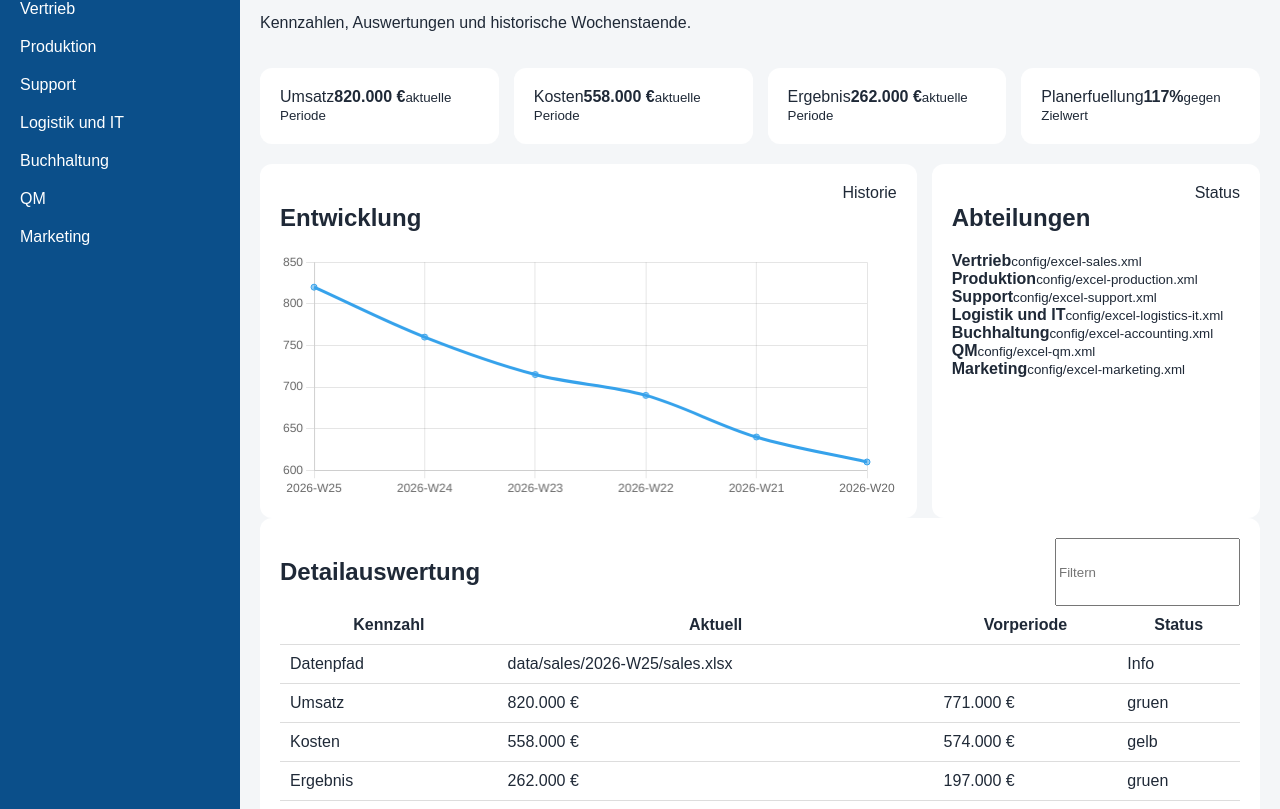
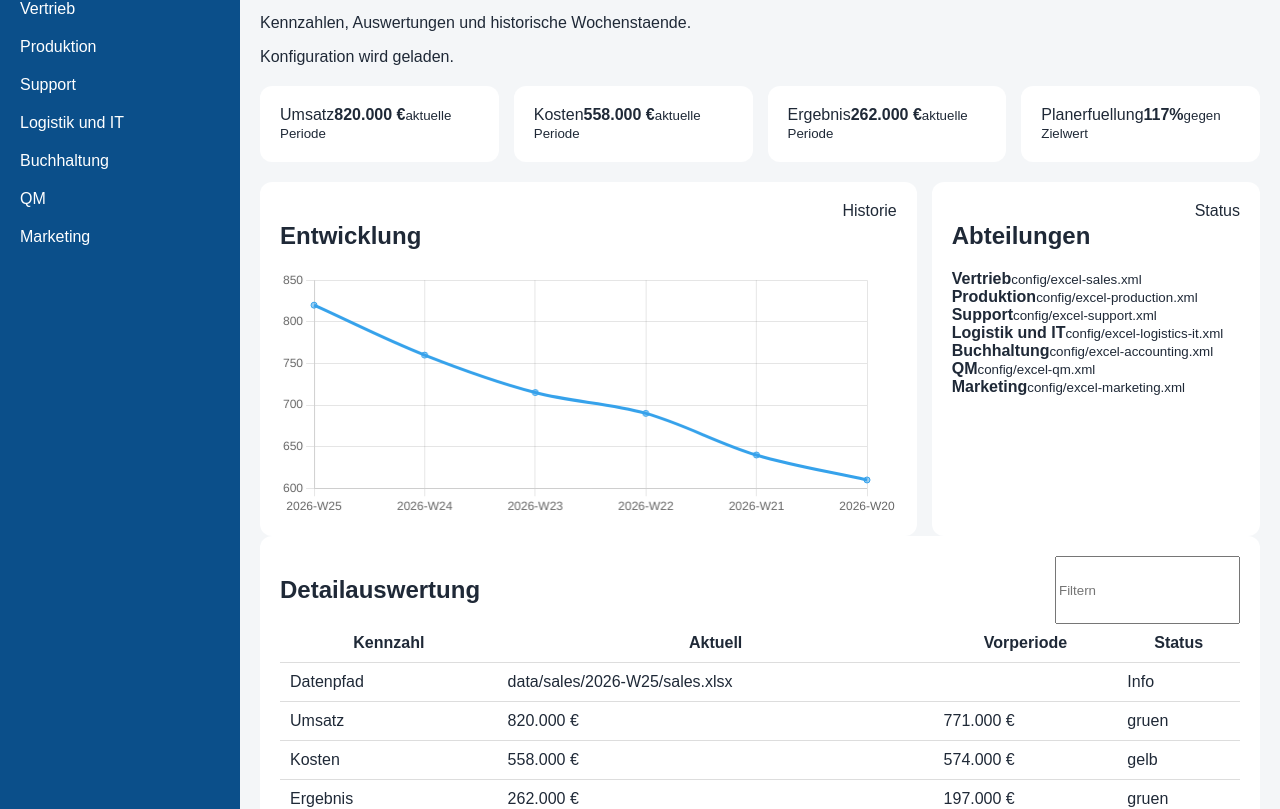
Before and after one commit to MrJPB1/tci-Dashboard, a plain HTML site: page index.html in a window 1280 px wide. Shown: the part 120-929 px from the top of the page. Drawn offline with nearby package versions, Linux system fonts and the light colour scheme.

Commit message:
Release 0.3 add XLSX runtime dependency

```diff
--- a/index.html
+++ b/index.html
@@ -6,55 +6,24 @@
   <title>tci Controlling Dashboard</title>
   <link rel="stylesheet" href="assets/css/styles.css">
   <script src="https://cdn.jsdelivr.net/npm/chart.js" defer></script>
+  <script src="https://cdn.jsdelivr.net/npm/xlsx/dist/xlsx.full.min.js" defer></script>
   <script src="assets/js/app.js" defer></script>
 </head>
 <body>
   <div class="layout">
     <aside class="sidebar">
       <div class="brand">tci</div>
-      <nav id="departmentNav">
-        <a href="#overview" class="active">Uebersicht</a>
-      </nav>
+      <nav id="departmentNav"><a href="#overview" class="active">Uebersicht</a></nav>
     </aside>
-
     <main class="content">
       <header class="header">
-        <div>
-          <p class="meta">Controlling Dashboard</p>
-          <h1 id="pageTitle">Uebersicht</h1>
-          <p>Kennzahlen, Auswertungen und historische Wochenstaende.</p>
-        </div>
-        <div class="filters">
-          <label>Periode <select id="periodSelect"></select></label>
-          <label>Abteilung <select id="departmentSelect"></select></label>
-        </div>
+        <div><p class="meta">Controlling Dashboard</p><h1 id="pageTitle">Uebersicht</h1><p>Kennzahlen, Auswertungen und historische Wochenstaende.</p></div>
+        <div class="filters"><label>Periode <select id="periodSelect"></select></label><label>Abteilung <select id="departmentSelect"></select></label></div>
       </header>
-
-      <section class="cards" id="kpiCards">
-        <article class="card"><span>Umsatz</span><strong id="kpiRevenue">-</strong><small>aktuelle Periode</small></article>
-        <article class="card"><span>Kosten</span><strong id="kpiCosts">-</strong><small>aktuelle Periode</small></article>
-        <article class="card"><span>Ergebnis</span><strong id="kpiResult">-</strong><small>aktuelle Periode</small></article>
-        <article class="card"><span>Planerfuellung</span><strong id="kpiTarget">-</strong><small>gegen Zielwert</small></article>
-      </section>
-
-      <section class="grid">
-        <article class="panel wide">
-          <div class="panel-head"><h2>Entwicklung</h2><span>Historie</span></div>
-          <canvas id="trendChart" height="120"></canvas>
-        </article>
-        <article class="panel">
-          <div class="panel-head"><h2>Abteilungen</h2><span>Status</span></div>
-          <div id="departmentCards"></div>
-        </article>
-      </section>
-
-      <section class="panel">
-        <div class="panel-head"><h2>Detailauswertung</h2><input id="tableSearch" type="search" placeholder="Filtern"></div>
-        <table id="dataTable">
-          <thead><tr><th>Kennzahl</th><th>Aktuell</th><th>Vorperiode</th><th>Status</th></tr></thead>
-          <tbody></tbody>
-        </table>
-      </section>
+      <section class="status" id="dataStatus">Konfiguration wird geladen.</section>
+      <section class="cards" id="kpiCards"><article class="card"><span>Umsatz</span><strong id="kpiRevenue">-</strong><small>aktuelle Periode</small></article><article class="card"><span>Kosten</span><strong id="kpiCosts">-</strong><small>aktuelle Periode</small></article><article class="card"><span>Ergebnis</span><strong id="kpiResult">-</strong><small>aktuelle Periode</small></article><article class="card"><span>Planerfuellung</span><strong id="kpiTarget">-</strong><small>gegen Zielwert</small></article></section>
+      <section class="grid"><article class="panel wide"><div class="panel-head"><h2>Entwicklung</h2><span>Historie</span></div><canvas id="trendChart" height="120"></canvas></article><article class="panel"><div class="panel-head"><h2>Abteilungen</h2><span>Status</span></div><div id="departmentCards"></div></article></section>
+      <section class="panel"><div class="panel-head"><h2>Detailauswertung</h2><input id="tableSearch" type="search" placeholder="Filtern"></div><table id="dataTable"><thead><tr><th>Kennzahl</th><th>Aktuell</th><th>Vorperiode</th><th>Status</th></tr></thead><tbody></tbody></table></section>
     </main>
   </div>
 </body>
```
